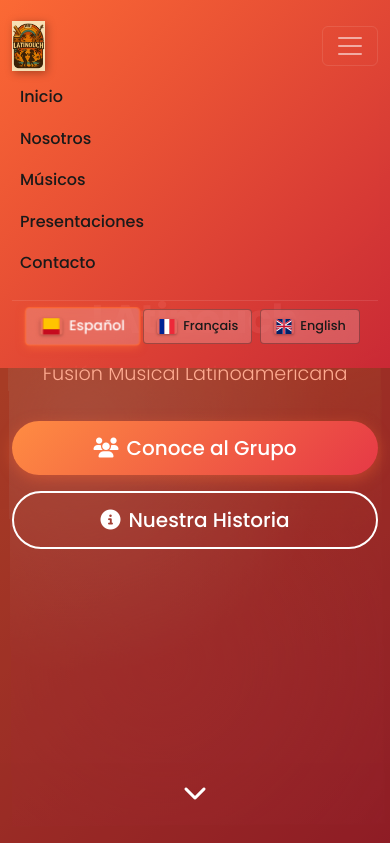
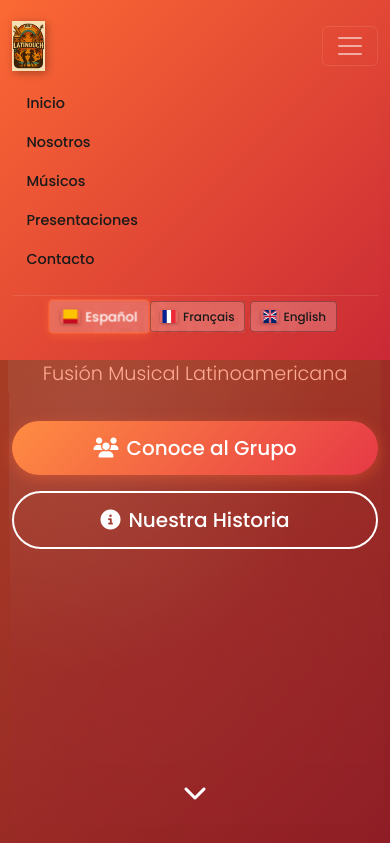
Before and after one commit to JuanjoKeyLab/LatinoMelody, a Flask app: page / in a window 390 px wide, after a click that opens the changed part. Shown: the top 843 px of the page. Run offline with Flask 3, Linux system fonts and the light colour scheme; data that the repository does not hold is empty.

Commit message:
Improve website appearance and make navigation easier to use on smaller devices
Adjusts styling for smaller screens, and closes the navbar when clicking outside of it.

Replit-Commit-Author: Agent
Replit-Commit-Session-Id: 00792fa7-dc1d-497a-bc68-f7df85f1559c
Replit-Commit-Screenshot-Url: https://storage.googleapis.com/screenshot-production-us-central1/804f0053-33f2-4666-97a6-c9b7d63640f3/db66ae1b-dc66-4c31-95db-745c66624ef5.jpg

```diff
--- a/static/css/style.css
+++ b/static/css/style.css
@@ -77,9 +77,11 @@ html {
 .nav-link {
     color: var(--dark-bg) !important;
     font-weight: 500;
-    margin: 0 0.5rem;
+    margin: 0 0.3rem;
     transition: all 0.3s ease;
     position: relative;
+    font-size: 0.9rem;
+    padding: 0.4rem 0.6rem !important;
 }
 
 .nav-link::after {
@@ -573,30 +575,36 @@ section {
         display: flex;
         background: transparent;
         border-radius: 0;
-        padding: 0.5rem 0;
-        margin-top: 0.5rem;
+        padding: 0.3rem 0;
+        margin-top: 0.3rem;
+        gap: 0.3rem;
     }
 
     .language-selector-mobile .lang-btn {
-        padding: 0.4rem 0.8rem;
-        gap: 0.4rem;
+        padding: 0.3rem 0.6rem;
+        gap: 0.3rem;
         background: rgba(255, 255, 255, 0.2);
+        font-size: 0.75rem;
     }
 
     .language-selector-mobile .lang-btn span {
         display: inline;
-        font-size: 0.8rem;
+        font-size: 0.75rem;
         font-weight: 500;
     }
 
     .language-selector-mobile .flag-icon {
-        width: 20px;
-        height: 15px;
+        width: 18px;
+        height: 13px;
     }
 
     .navbar-collapse.show {
         background: transparent;
         backdrop-filter: none;
+    }
+
+    .navbar-nav .nav-item {
+        margin: 0.1rem 0;
     }
 }
 
@@ -614,7 +622,7 @@ section {
     backdrop-filter: none;
     border-radius: 0;
     margin-top: 0;
-    padding: 0;
+    padding: 0.5rem 0;
 }
 
 .navbar-nav {
--- a/static/js/main.js
+++ b/static/js/main.js
@@ -7,6 +7,7 @@ document.addEventListener('DOMContentLoaded', function() {
     initNavbarEffects();
     initMusicianCards();
     initParallaxEffects();
+    initNavbarCollapse();
 });
 
 // Smooth scrolling for navigation links
@@ -152,6 +153,38 @@ function initParallaxEffects() {
     });
 }
 
+// Close navbar when clicking outside
+function initNavbarCollapse() {
+    const navbarToggler = document.querySelector('.navbar-toggler');
+    const navbarCollapse = document.querySelector('.navbar-collapse');
+
+    // Close navbar when clicking outside
+    document.addEventListener('click', function(event) {
+        const isClickInsideNavbar = navbarCollapse.contains(event.target) || navbarToggler.contains(event.target);
+
+        if (!isClickInsideNavbar && navbarCollapse.classList.contains('show')) {
+            // Use Bootstrap's collapse functionality
+            const collapse = bootstrap.Collapse.getInstance(navbarCollapse) || new bootstrap.Collapse(navbarCollapse, {
+                toggle: false
+            });
+            collapse.hide();
+        }
+    });
+
+    // Close navbar when clicking on nav links
+    const navLinks = document.querySelectorAll('.nav-link');
+    navLinks.forEach(link => {
+        link.addEventListener('click', function() {
+            if (navbarCollapse.classList.contains('show')) {
+                const collapse = bootstrap.Collapse.getInstance(navbarCollapse) || new bootstrap.Collapse(navbarCollapse, {
+                    toggle: false
+                });
+                collapse.hide();
+            }
+        });
+    });
+}
+
 // Add loading animations
 window.addEventListener('load', function() {
     const loadingElements = document.querySelectorAll('.loading');
```
